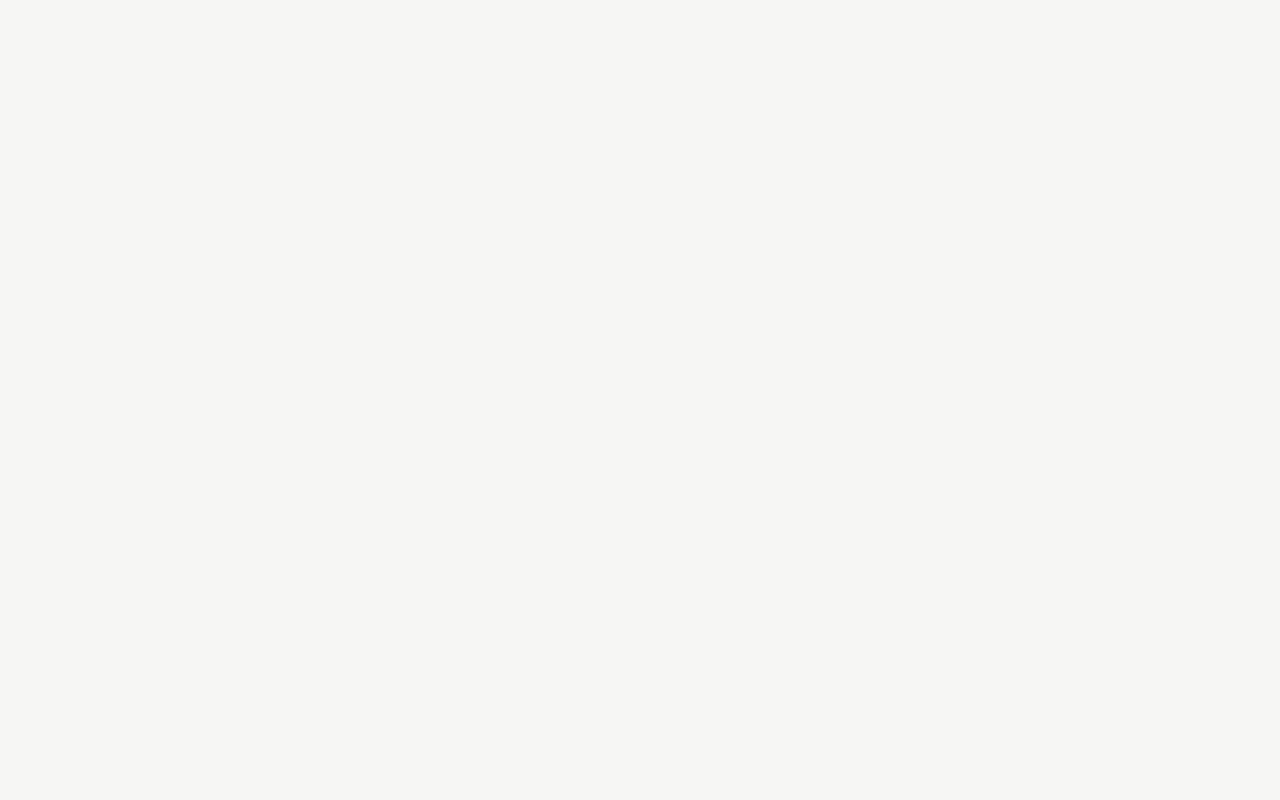
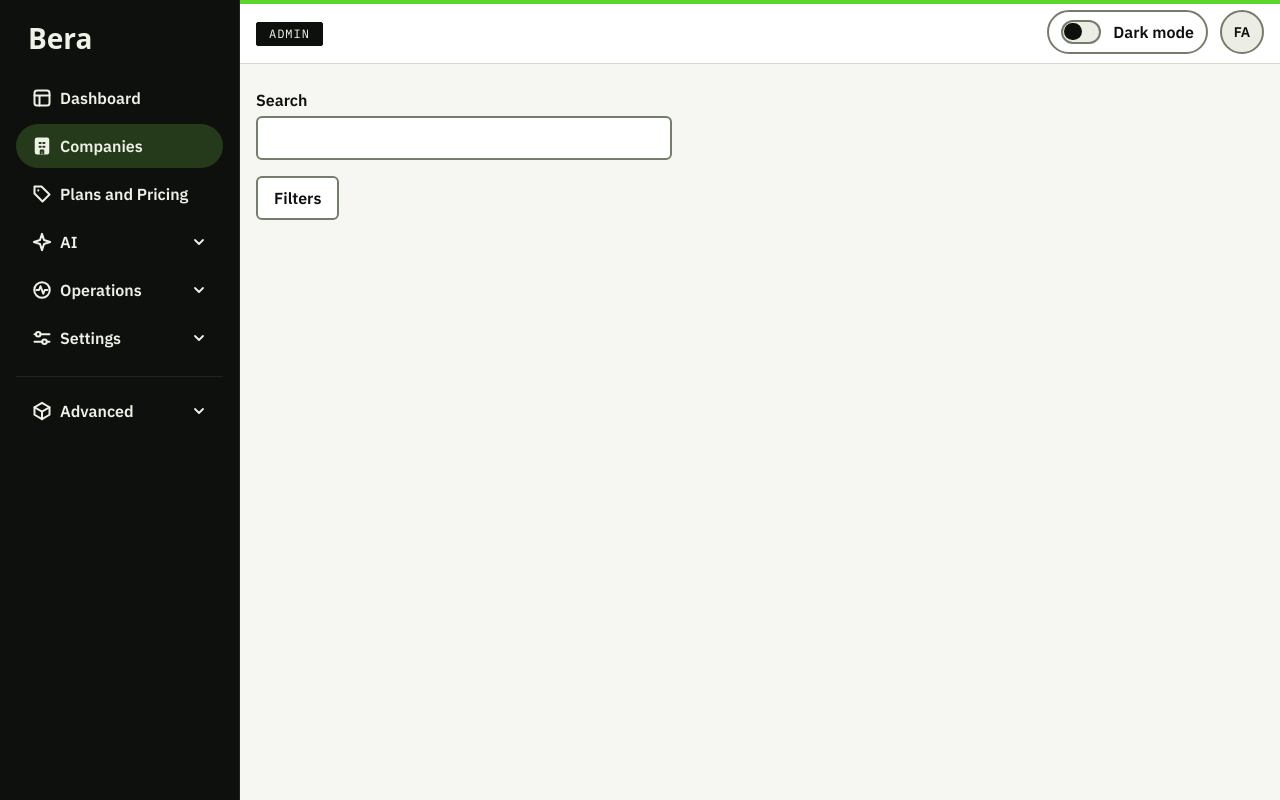
Before and after one commit to fahadabid545/BERA, a Next.js app in the folder web/: page /admin/companies in a window 1280 px wide. Before the commit this address had no page. Built offline with nearby package versions, Linux system fonts and the light colour scheme.

Commit message:
BERA-048: Companies list page shell
Co-Authored-By: Claude Sonnet 5.5 <noreply@anthropic.com>
Claude-Session: https://claude.ai/code/session_01Sowjbr87FFSEDgdz97nazL

```diff
--- /dev/null
+++ b/web/src/app/admin/(panel)/companies/page.tsx
@@ -0,0 +1,12 @@
+import { Button, Input } from "@/components/ui";
+
+export default function CompaniesPage() {
+  return (
+    <div className="page-form">
+      <Input label="Search" type="search" />
+      <div className="page-actions">
+        <Button variant="secondary">Filters</Button>
+      </div>
+    </div>
+  );
+}
```
Also changed, not shown: 1 other file (tests, documents, lock files or other folders).
